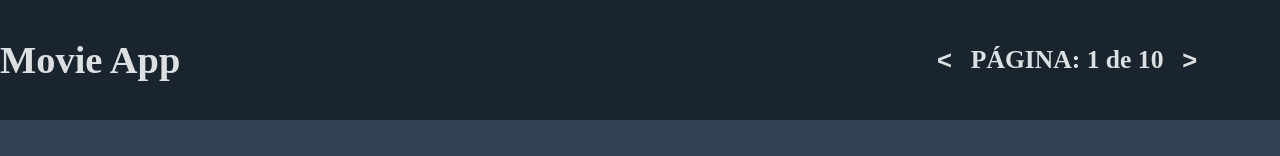
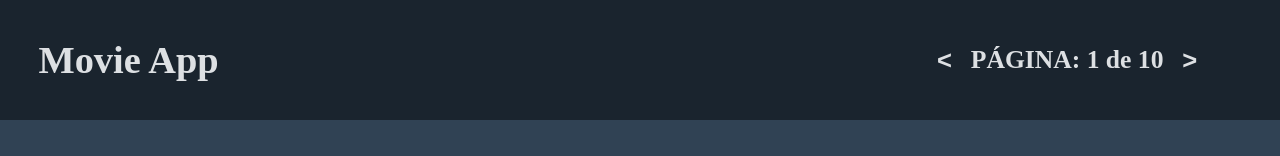
Before and after one commit to cleytoncaminha/app-movie, a React (Create React App) app: page / in a window 1280 px wide. Shown: the top 156 px of the page. Built offline with nearby package versions, Linux system fonts and the light colour scheme; no server answers.

Commit message:
title style

```diff
--- a/src/pages/home/home.css
+++ b/src/pages/home/home.css
@@ -13,6 +13,7 @@ header{
     color: #DDE0E3;
     margin-top: auto;
     margin-bottom: auto;
+    margin-left: 3%;
 }
 
 .pages{
```
